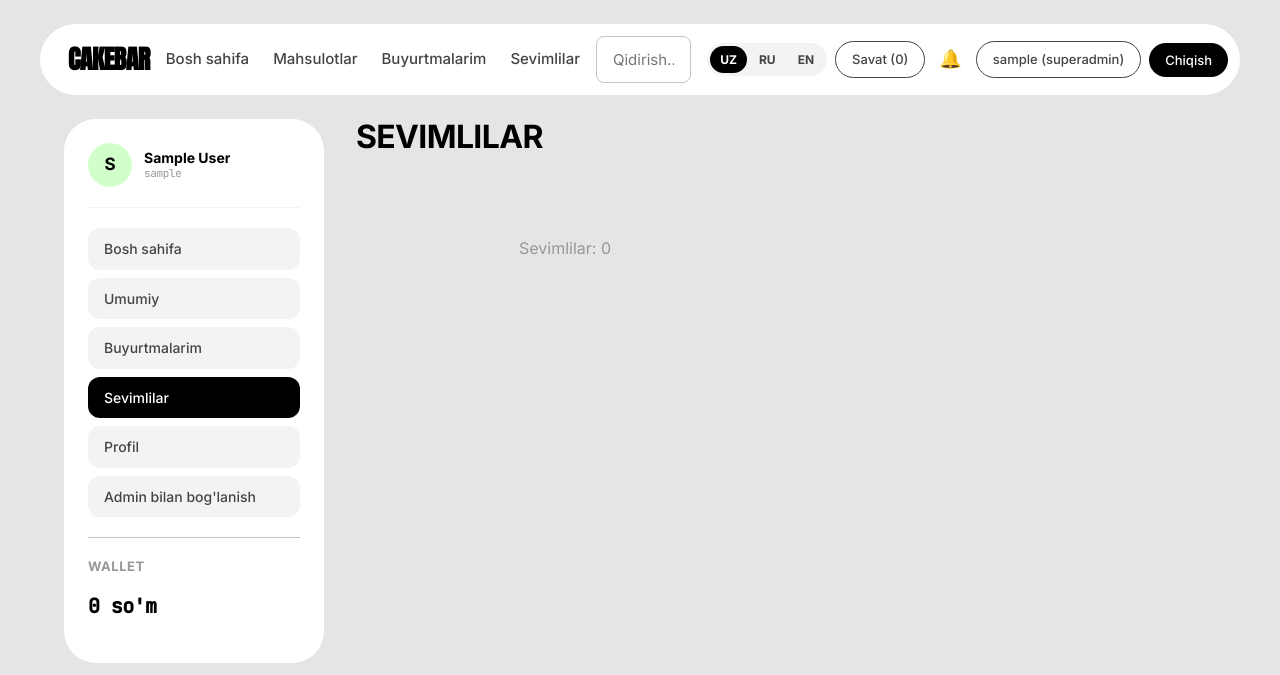
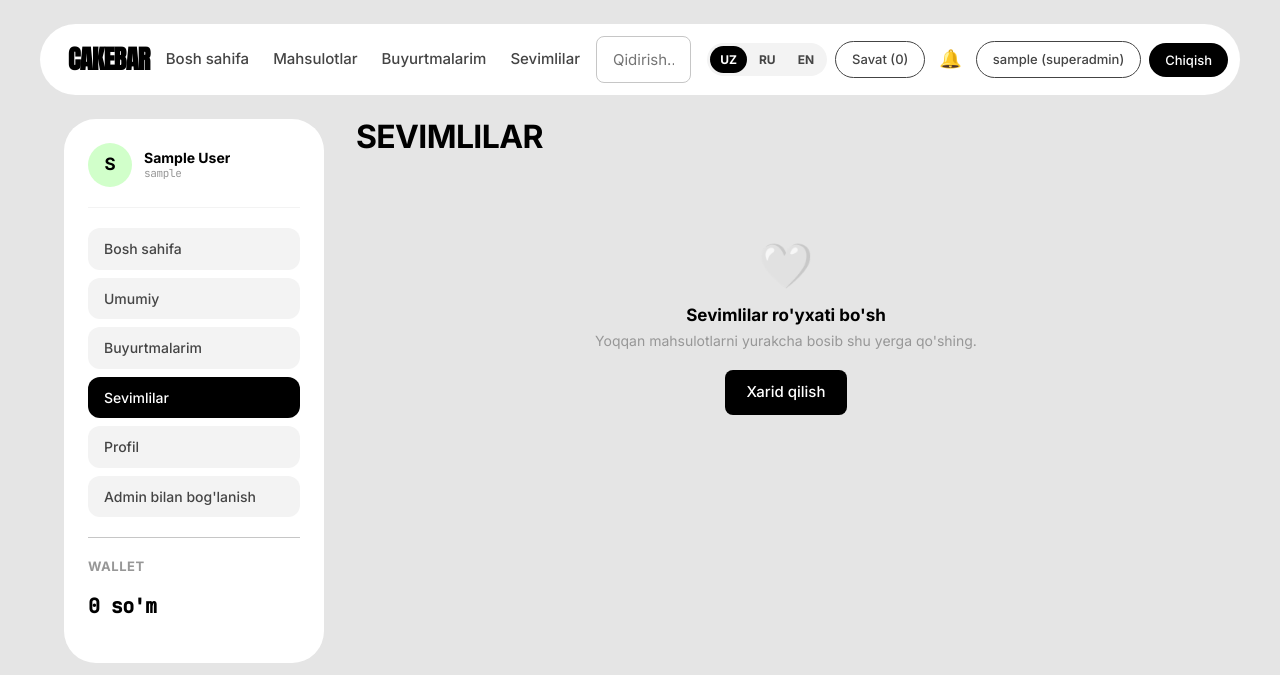
Before and after one commit to abdulazizshukurov872/cakebar, a Django app: page /favorites/ in a window 1280 px wide. Shown: the top 675 px of the page. Run offline with Django 5.2, Linux system fonts and the light colour scheme; the visitor is signed in with stand-in values (Sample User, id 1); data that the repository does not hold is empty.

Commit message:
Add toast notifications, upgrade empty cart/favorites states
- Toast: a small dark pill sliding in top-right confirms "Savatga
  qo'shildi" / "Sevimlilarga qo'shildi" / "Sevimlilardan olib
  tashlandi" on the new AJAX actions — more visible feedback than the
  button's brief ✓ alone, without a page reload. Copy is localized
  (uz/ru/en) via data-* attributes on <body>, read by actions.js.
- Empty cart and empty favorites: were bare one-line text (favorites'
  was literally "Sevimlilar: 0", a placeholder-looking string). Both
  now get an icon, a real title/subtitle, and a "shop now" CTA,
  matching the empty-orders treatment already on the account page.
  Favorites' empty case also moved outside the grid-2 container so it
  centers properly instead of being squeezed into one grid cell.

Co-Authored-By: Claude Sonnet 5 <noreply@anthropic.com>

```diff
--- a/pages/translations.py
+++ b/pages/translations.py
@@ -45,6 +45,9 @@ TRANSLATIONS = {
         "login_hero_title": "Yana xush kelibsiz", "login_hero_subtitle": "Kabinetingizga kiring — sevimli shirinliklaringiz, buyurtmalaringiz va bonus ballaringiz bir joyda.",
         "login_lead": "Telefon raqam va parolingizni kiriting.",
         "show_password": "Ko'rsatish", "hide_password": "Yashirish",
+        "empty_favorites": "Sevimlilar ro'yxati bo'sh", "empty_favorites_sub": "Yoqqan mahsulotlarni yurakcha bosib shu yerga qo'shing.",
+        "empty_cart_sub": "Hali hech narsa tanlamagansiz — shirinliklarimizni ko'rib chiqing.",
+        "toast_added_cart": "Savatga qo'shildi", "toast_added_fav": "Sevimlilarga qo'shildi", "toast_removed_fav": "Sevimlilardan olib tashlandi",
     },
     "ru": {
         "home": "Главная", "products": "Товары", "my_orders": "Мои заказы",
@@ -92,6 +95,9 @@ TRANSLATIONS = {
         "login_hero_title": "С возвращением", "login_hero_subtitle": "Войдите в кабинет — любимые сладости, заказы и бонусы в одном месте.",
         "login_lead": "Введите номер телефона и пароль.",
         "show_password": "Показать", "hide_password": "Скрыть",
+        "empty_favorites": "Список избранного пуст", "empty_favorites_sub": "Нажмите на сердечко у понравившихся товаров, чтобы добавить их сюда.",
+        "empty_cart_sub": "Вы пока ничего не выбрали — посмотрите наши сладости.",
+        "toast_added_cart": "Добавлено в корзину", "toast_added_fav": "Добавлено в избранное", "toast_removed_fav": "Удалено из избранного",
     },
     "en": {
         "home": "Home", "products": "Products", "my_orders": "My Orders",
@@ -139,6 +145,9 @@ TRANSLATIONS = {
         "login_hero_title": "Welcome back", "login_hero_subtitle": "Sign in to your account — favorites, orders and bonus points in one place.",
         "login_lead": "Enter your phone number and password.",
         "show_password": "Show", "hide_password": "Hide",
+        "empty_favorites": "Your favorites list is empty", "empty_favorites_sub": "Tap the heart on products you like to add them here.",
+        "empty_cart_sub": "You haven't picked anything yet — browse our sweets.",
+        "toast_added_cart": "Added to cart", "toast_added_fav": "Added to favorites", "toast_removed_fav": "Removed from favorites",
     },
 }
 
--- a/static/css/styles.css
+++ b/static/css/styles.css
@@ -313,3 +313,27 @@ form ul.errorlist { color: #c0392b; font-size: 13px; list-style: none; padding:
   .chart-bar-value { font-size: 9px; }
   .chart-bar-label { font-size: 9px; }
 }
+
+/* ---------- TOAST ---------- */
+#toast-stack {
+  position: fixed; top: 16px; right: 16px; z-index: 999;
+  display: flex; flex-direction: column; gap: 8px; pointer-events: none;
+  max-width: calc(100vw - 32px);
+}
+.toast {
+  background: var(--color-carbon-black); color: var(--color-paper-white);
+  padding: 13px 20px; border-radius: 48px; font-size: 14px; font-weight: 500;
+  display: flex; align-items: center; gap: 10px; box-shadow: 0 6px 20px rgba(0,0,0,0.18);
+  opacity: 0; transform: translateY(-10px); transition: opacity 0.25s ease, transform 0.25s ease;
+}
+.toast.show { opacity: 1; transform: translateY(0); }
+.toast .toast-icon { font-size: 16px; }
+@media (max-width: 480px) {
+  #toast-stack { left: 16px; right: 16px; align-items: stretch; }
+  .toast { justify-content: center; }
+}
+
+/* ---------- EMPTY STATE (icon + CTA) ---------- */
+.empty-state-icon { font-size: 44px; margin-bottom: 12px; opacity: 0.7; }
+.empty-state .empty-state-title { font-size: 17px; font-weight: 700; color: var(--color-carbon-black); margin-bottom: 6px; }
+.empty-state .empty-state-sub { font-size: 14px; color: var(--color-smoke); margin-bottom: 20px; }
--- a/static/js/actions.js
+++ b/static/js/actions.js
@@ -12,6 +12,20 @@
   function updateCartBadge(count) {
     var el = document.getElementById("cart-count-badge");
     if (el) el.textContent = "(" + count + ")";
+  }
+
+  function showToast(text, icon) {
+    var stack = document.getElementById("toast-stack");
+    if (!stack || !text) return;
+    var toast = document.createElement("div");
+    toast.className = "toast";
+    toast.innerHTML = '<span class="toast-icon">' + (icon || "✓") + "</span><span>" + text + "</span>";
+    stack.appendChild(toast);
+    requestAnimationFrame(function () { toast.classList.add("show"); });
+    setTimeout(function () {
+      toast.classList.remove("show");
+      setTimeout(function () { toast.remove(); }, 250);
+    }, 2200);
   }
 
   document.addEventListener("submit", function (e) {
@@ -42,6 +56,8 @@
               ? "♥ " + (favBtn.dataset.inFavorites || "Sevimlilarda")
               : "♡ " + (favBtn.dataset.addFavorites || "Sevimlilarga qo'shish");
           }
+          var body = document.body;
+          showToast(isFav ? body.dataset.toastAddedFav : body.dataset.toastRemovedFav, isFav ? "♥" : "♡");
         })
         .catch(function () { form.submit(); });
       return;
@@ -66,6 +82,7 @@
             addBtn.textContent = "✓";
             setTimeout(function () { addBtn.textContent = original; }, 900);
           }
+          showToast(document.body.dataset.toastAddedCart, "🛒");
         })
         .catch(function () { form.submit(); });
       return;
--- a/templates/base.html
+++ b/templates/base.html
@@ -15,7 +15,8 @@
 <link rel="stylesheet" href="{% static 'css/styles.css' %}">
 {% block extra_head %}{% endblock %}
 </head>
-<body>
+<body data-toast-added-cart="{% t 'toast_added_cart' %}" data-toast-added-fav="{% t 'toast_added_fav' %}" data-toast-removed-fav="{% t 'toast_removed_fav' %}">
+<div id="toast-stack" aria-live="polite"></div>
 
 <header class="nav">
   <div class="nav-inner">
--- a/templates/catalog/favorite_list.html
+++ b/templates/catalog/favorite_list.html
@@ -2,11 +2,18 @@
 {% load i18n_extra %}
 {% block account_content %}
 <h1 class="heading" style="margin-bottom:24px;">{% t "favorites" %}</h1>
+{% if products %}
 <div class="grid-2">
   {% for p in products %}
     {% include "catalog/_product_card.html" with p=p favorite_ids=favorite_ids %}
-  {% empty %}
-    <div class="empty-state">{% t "favorites" %}: 0</div>
   {% endfor %}
 </div>
+{% else %}
+<div class="empty-state">
+  <div class="empty-state-icon">🤍</div>
+  <div class="empty-state-title">{% t "empty_favorites" %}</div>
+  <div class="empty-state-sub">{% t "empty_favorites_sub" %}</div>
+  <a href="{% url 'product_list' %}" class="pill pill-dark">{% t "shop_now" %}</a>
+</div>
+{% endif %}
 {% endblock %}
```
Also changed, not shown: templates/orders/_cart_body.html (+6 -1 lines).
